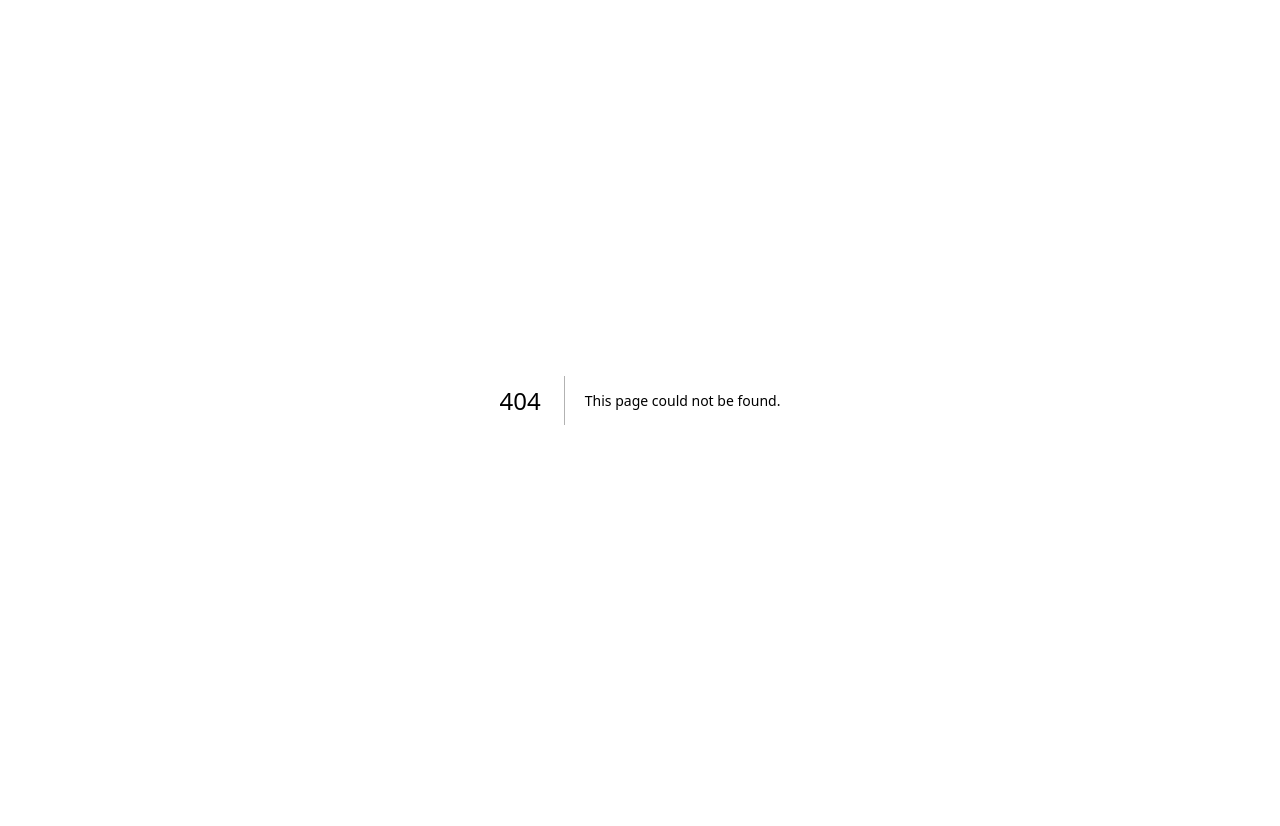
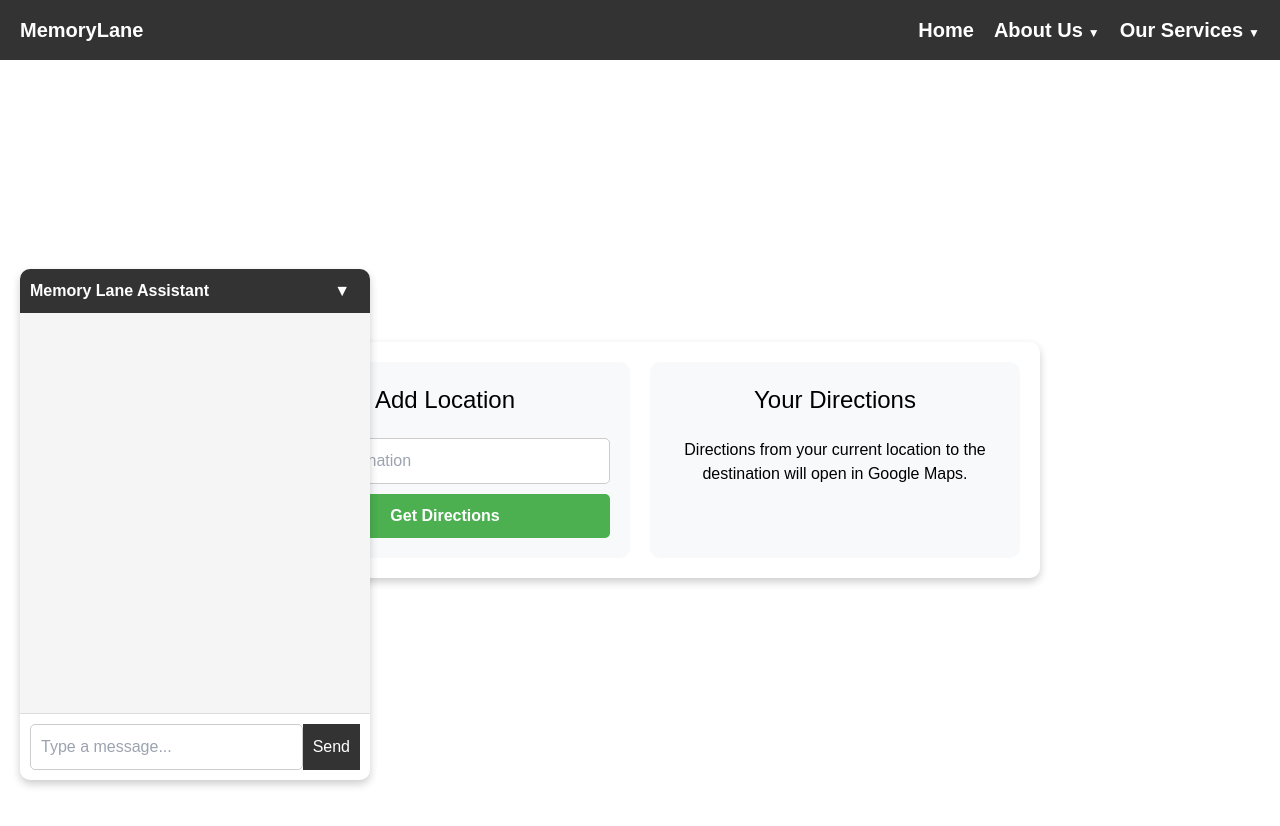
Before and after one commit to aroramrinaal/memorylane, a Next.js app: page /gmap in a window 1280 px wide. Before the commit this address had no page. Shown: the top 826 px of the page. Before the commit the page ends 800 px from the top, so only its background shows below. Built offline with nearby package versions, Linux system fonts and the light colour scheme.

Commit message:
please work arty

```diff
--- /dev/null
+++ b/src/Components/ChatBot.tsx
@@ -0,0 +1,182 @@
+import React, { useState } from 'react';
+import axios from 'axios';
+
+// Define the TypeScript interface for the expected OpenAI response
+interface OpenAIResponse {
+  choices: Array<{
+    index: number;
+    message: {
+      role: string;
+      content: string;
+    };
+    finish_reason: string;
+  }>;
+}
+
+const styles: { [key: string]: React.CSSProperties } = {
+  chatbotContainer: {
+    position: 'fixed',
+    bottom: '20px',
+    left: '20px', // Positioned on the bottom-left corner
+    width: '350px',
+    backgroundColor: '#ffffff',
+    boxShadow: '0px 4px 8px rgba(0, 0, 0, 0.2)',
+    borderRadius: '10px',
+    overflow: 'hidden',
+    zIndex: 1000,
+  },
+  header: {
+    backgroundColor: '#333333',
+    color: '#ffffff',
+    padding: '10px',
+    textAlign: 'center',
+    fontWeight: 'bold',
+    display: 'flex',
+    justifyContent: 'space-between',
+    alignItems: 'center',
+    cursor: 'pointer',
+  },
+  toggleButton: {
+    backgroundColor: '#333333',
+    color: 'white',
+    border: 'none',
+    cursor: 'pointer',
+    fontSize: '16px',
+    fontWeight: 'bold',
+    padding: '0 10px',
+  },
+  chatArea: {
+    height: '400px',
+    padding: '15px',
+    overflowY: 'auto',
+    backgroundColor: '#f5f5f5',
+    color: '#000000',
+  },
+  minimizedChat: {
+    display: 'none',
+  },
+  userMessage: {
+    textAlign: 'right',
+    margin: '5px 0',
+    padding: '10px',
+    backgroundColor: '#4caf50',
+    color: '#000000',
+    borderRadius: '10px',
+    display: 'inline-block',
+  },
+  botMessage: {
+    textAlign: 'left',
+    margin: '5px 0',
+    padding: '10px',
+    backgroundColor: '#e0e0e0',
+    color: '#000000',
+    borderRadius: '10px',
+    display: 'inline-block',
+  },
+  inputContainer: {
+    display: 'flex',
+    borderTop: '1px solid #dddddd',
+    padding: '10px',
+  },
+  input: {
+    flex: 1,
+    padding: '10px',
+    border: '1px solid #cccccc',
+    borderRadius: '5px',
+    outline: 'none',
+    color: '#000000',
+  },
+  sendButton: {
+    padding: '10px',
+    backgroundColor: '#333333',
+    color: 'white',
+    border: 'none',
+    cursor: 'pointer',
+  },
+};
+
+const ChatBot: React.FC = () => {
+  const [messages, setMessages] = useState<{ sender: string; text: string }[]>([]);
+  const [userInput, setUserInput] = useState('');
+  const [isMinimized, setIsMinimized] = useState(false);
+
+  // Function to handle sending a message
+  const handleSendMessage = async () => {
+    if (!userInput.trim()) return;
+
+    // Add user message to chat
+    setMessages((prevMessages) => [...prevMessages, { sender: 'user', text: userInput }]);
+
+    // Send message to OpenAI
+    const botResponse = await getBotResponse(userInput);
+
+    // Add bot message to chat
+    setMessages((prevMessages) => [...prevMessages, { sender: 'bot', text: botResponse }]);
+    setUserInput(''); // Clear input field
+  };
+
+  // Function to get a response from OpenAI's API
+  const getBotResponse = async (message: string) => {
+    try {
+      const response = await axios.post<OpenAIResponse>(
+        'https://api.openai.com/v1/chat/completions',
+        {
+          model: 'gpt-3.5-turbo',
+          messages: [{ role: 'user', content: message }],
+        },
+        {
+          headers: {
+            'Content-Type': 'application/json',
+            Authorization: `Bearer ${process.env.REACT_APP_OPENAI_API_KEY}`,
+          },
+        }
+      );
+
+      return response.data.choices[0].message.content;
+    } catch (error) {
+      console.error('Error fetching bot response:', error);
+      return 'Sorry, I am currently unable to respond. Please try again later.';
+    }
+  };
+
+  return (
+    <div style={styles.chatbotContainer}>
+      {/* Chat Header with Minimize/Maximize Button */}
+      <div style={styles.header} onClick={() => setIsMinimized(!isMinimized)}>
+        Memory Lane Assistant
+        <button style={styles.toggleButton}>{isMinimized ? '▲' : '▼'}</button>
+      </div>
+
+      {/* Chat Area */}
+      <div style={isMinimized ? styles.minimizedChat : styles.chatArea}>
+        {messages.map((message, index) => (
+          <div
+            key={index}
+            style={message.sender === 'user' ? styles.userMessage : styles.botMessage}
+          >
+            {message.text}
+          </div>
+        ))}
+      </div>
+
+      {/* Input Area (hidden when minimized) */}
+      {!isMinimized && (
+        <div style={styles.inputContainer}>
+          <input
+            style={styles.input}
+            type="text"
+            placeholder="Type a message..."
+            value={userInput}
+            onChange={(e) => setUserInput(e.target.value)}
+            onKeyPress={(e) => e.key === 'Enter' && handleSendMessage()}
+          />
+          <button style={styles.sendButton} onClick={handleSendMessage}>
+            Send
+          </button>
+        </div>
+      )}
+    </div>
+  );
+};
+
+export default ChatBot;
--- /dev/null
+++ b/src/Components/Gmap.tsx
@@ -0,0 +1,117 @@
+import React, { useState } from 'react';
+
+const Gmap: React.FC = () => {
+  // State to store the user-inputted destination
+  const [destination, setDestination] = useState('');
+  const [currentLocation] = useState('Current Location');
+
+  // Function to handle opening Google Maps with the destination
+  const handleGetDirections = () => {
+    if (!destination.trim()) {
+      alert('Please enter a destination.');
+      return;
+    }
+
+    // Replace spaces with '+' to match Google Maps URL format
+    const formattedDestination = destination.replace(/ /g, '+');
+
+    // Construct the Google Maps directions URL
+    const mapsUrl = `https://www.google.com/maps/dir/?api=1&origin=${currentLocation}&destination=${formattedDestination}`;
+
+    // Open Google Maps in a new tab
+    window.open(mapsUrl, '_blank');
+  };
+
+  return (
+    <div style={styles.container}>
+      {/* Left panel for input form */}
+      <div style={styles.leftPanel}>
+        <h2 style={styles.heading}>Add Location</h2>
+        <div style={styles.formContainer}>
+          <input
+            style={styles.input}
+            type="text"
+            placeholder="Enter destination"
+            value={destination}
+            onChange={(e) => setDestination(e.target.value)}
+          />
+          <button style={styles.button} onClick={handleGetDirections}>
+            Get Directions
+          </button>
+        </div>
+      </div>
+
+      {/* Right panel for display (can be enhanced to show recent locations or history) */}
+      <div style={styles.rightPanel}>
+        <h2 style={styles.heading}>Your Directions</h2>
+        <p style={styles.directionsText}>
+          Directions from your current location to the destination will open in Google Maps.
+        </p>
+      </div>
+    </div>
+  );
+};
+
+// Inline styles for the component
+const styles: { [key: string]: React.CSSProperties } = {
+  container: {
+    display: 'flex',
+    justifyContent: 'space-between',
+    padding: '20px',
+    backgroundColor: '#ffffff',
+    borderRadius: '10px',
+    boxShadow: '0 4px 8px rgba(0, 0, 0, 0.2)',
+    width: '800px',
+    margin: '20px auto',
+  },
+  leftPanel: {
+    flex: 1,
+    padding: '20px',
+    backgroundColor: '#f8f9fa',
+    borderRadius: '10px',
+    marginRight: '10px',
+  },
+  rightPanel: {
+    flex: 1,
+    padding: '20px',
+    backgroundColor: '#f8f9fa',
+    borderRadius: '10px',
+    marginLeft: '10px',
+  },
+  heading: {
+    textAlign: 'center',
+    marginBottom: '20px',
+    fontSize: '24px',
+    color: '#000000', // Set heading font color to black
+  },
+  formContainer: {
+    display: 'flex',
+    flexDirection: 'column',
+    gap: '10px',
+  },
+  input: {
+    padding: '10px',
+    borderRadius: '5px',
+    border: '1px solid #cccccc',
+    width: '100%',
+    outline: 'none',
+    color: '#000000', // Set input text color to black
+  },
+  button: {
+    padding: '10px 20px',
+    backgroundColor: '#4caf50',
+    color: 'white',
+    border: 'none',
+    borderRadius: '5px',
+    cursor: 'pointer',
+    fontWeight: 'bold',
+  },
+  directionsText: {
+    fontSize: '16px',
+    color: '#000000', // Set text color to black
+    textAlign: 'center',
+    marginTop: '20px',
+  },
+};
+
+export default Gmap;
--- /dev/null
+++ b/src/Components/Layout.tsx
@@ -0,0 +1,19 @@
+import React from 'react';
+import NavBar from '@/Components/NavBar'; // Import the NavBar component
+import ChatBot from '@/Components/ChatBot'; // Import the ChatBot component
+
+interface LayoutProps {
+  children: React.ReactNode;
+}
+
+const Layout: React.FC<LayoutProps> = ({ children }) => {
+  return (
+    <div>
+      <NavBar /> {/* Only include the NavBar here */}
+      <main>{children}</main>
+      <ChatBot /> {/* Render ChatBot globally */}
+    </div>
+  );
+};
+
+export default Layout;
--- a/src/Components/NavBar.tsx
+++ b/src/Components/NavBar.tsx
@@ -129,6 +129,11 @@ const NavBar: React.FC = () => {
                   <span>Medicine Tracker</span>
                 </Link>
               </li>
+              <li style={styles.dropdownItem}>
+                <Link href="/gmap" passHref>
+                  <span>Get Directions</span>
+                </Link>
+              </li>
             </ul>
           </li>
         </ul>
--- a/src/pages/Emergency/contacts.tsx
+++ b/src/pages/Emergency/contacts.tsx
@@ -1,5 +1,4 @@
 import React, { useState } from 'react';
-import NavBar from '@/Components/NavBar'; // Import NavBar component
 
 const styles: { [key: string]: React.CSSProperties } = {
   container: {
@@ -103,6 +102,7 @@ const styles: { [key: string]: React.CSSProperties } = {
   },
 };
 
+// TypeScript interface for contact data
 interface Contact {
   name: string;
   relationship: string;
@@ -171,11 +171,6 @@ const EmergencyContactList: React.FC = () => {
   };
 
   return (
-    <>
-      {/* Navigation Bar */}
-      <NavBar />
-
-      {/* Main Content */}
     <div style={styles.container}>
       {/* Left Panel for Input Form */}
       <div style={styles.leftPanel}>
@@ -216,7 +211,6 @@ const EmergencyContactList: React.FC = () => {
         </ul>
       </div>
     </div>
-    </>
   );
 };
 
--- a/src/pages/_app.tsx
+++ b/src/pages/_app.tsx
@@ -1,6 +1,17 @@
-import "@/styles/globals.css";
-import type { AppProps } from "next/app";
+import React from 'react';
+import type { AppProps } from 'next/app';
+import Layout from '@/Components/Layout'; // Import your Layout component
 
-export default function App({ Component, pageProps }: AppProps) {
-  return <Component {...pageProps} />;
+// Import global styles (if any)
+import '../styles/globals.css';
+
+function MyApp({ Component, pageProps }: AppProps) {
+  return (
+    <Layout>
+      {/* All pages will be rendered here inside the layout */}
+      <Component {...pageProps} />
+    </Layout>
+  );
 }
+
+export default MyApp;
--- a/src/pages/ourmission.tsx
+++ b/src/pages/about/ourmission.tsx
@@ -1,5 +1,4 @@
 import React from 'react';
-import NavBar from '@/Components/NavBar'; // Import the NavBar component
 
 const styles: { [key: string]: React.CSSProperties } = {
   container: {
@@ -43,7 +42,6 @@ const styles: { [key: string]: React.CSSProperties } = {
 const OurMission: React.FC = () => {
   return (
     <div style={styles.pageWrapper}>
-      <NavBar />
       <div style={styles.container}>
         <h1 style={styles.heading}>Our Mission</h1>
         <p style={styles.missionText}>
--- /dev/null
+++ b/src/pages/gmap.tsx
@@ -0,0 +1,21 @@
+import React from 'react';
+import Gmap from '@/Components/Gmap';
+
+const GmapPage: React.FC = () => {
+  return (
+    <div style={styles.pageContainer}>
+      <Gmap />
+    </div>
+  );
+};
+
+const styles = {
+  pageContainer: {
+    display: 'flex',
+    justifyContent: 'center',
+    alignItems: 'center',
+    minHeight: '100vh',
+  },
+};
+
+export default GmapPage;
--- a/src/pages/medtrackerpage.tsx
+++ b/src/pages/medtrackerpage.tsx
@@ -1,16 +1,10 @@
-// src/pages/medtrackerpage.tsx
-
 import React from 'react';
-import NavBar from '@/Components/NavBar'; // Import NavBar component
 import MedTracker from '@/Components/MedTracker'; // Import the MedTracker component
 
 const MedTrackerPage: React.FC = () => {
   return (
     <>
-      {/* Render the NavBar at the top */}
-      <NavBar />
-
-      {/* Render the MedTracker component */}
+      {/* Only render the MedTracker component */}
       <MedTracker />
     </>
   );
```
Also changed, not shown: package.json (+8 -5 lines), 2 other files (tests, documents, lock files or other folders). Lines whose indentation alone changed are shown as unchanged.
